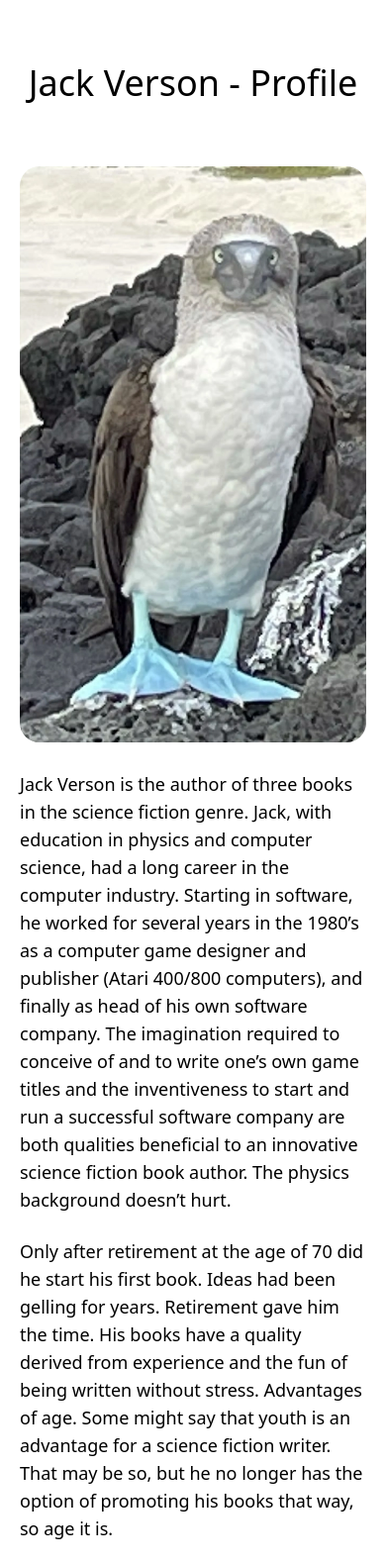
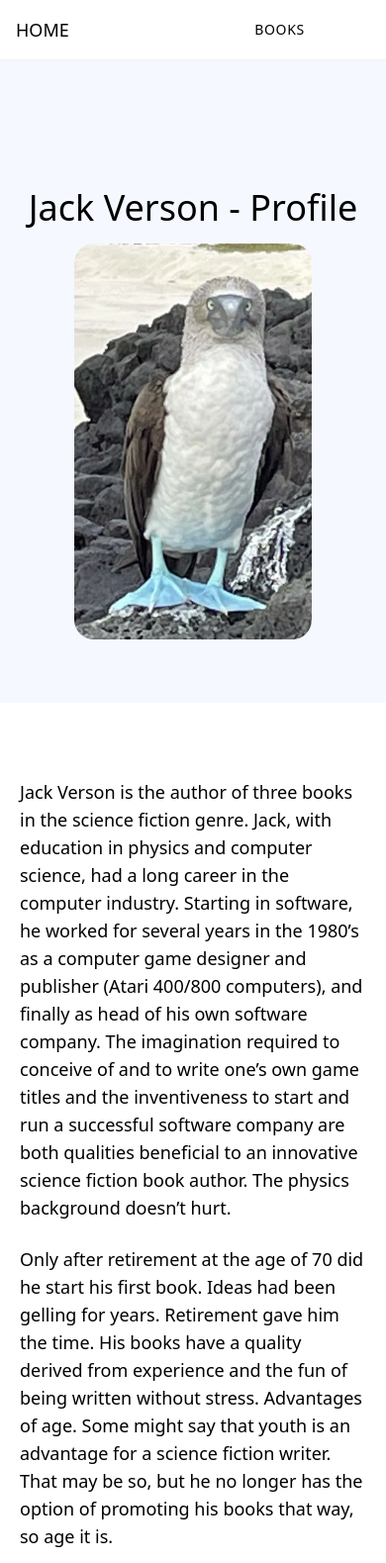
Before and after one commit to jalanverson/authorpage, an Astro site: page / in a window 390 px wide. Shown: the top 1579 px of the page at 99% size. Built offline with nearby package versions, Linux system fonts and the light colour scheme; Astro itself is replaced by a stand-in of ours.

Commit message:
made more homepage updates

```diff
--- /dev/null
+++ b/src/components/TopNavigation.astro
@@ -0,0 +1,33 @@
+---
+
+---
+
+<header class="border-b-2 border-gray-100">
+  <nav class="flex justify-between items-center max-w-7xl mx-auto px-4 py-4">
+    <div class="text-lg uppercase tracking-narrow">
+      <a href="/">
+        Home
+      </a>
+    </div>
+    <div class="flex relative mr-[50px]">
+      <ul class="flex">
+        <li>
+          <a class="text-sm md:text-base mx-4 block uppercase tracking-wider text-black no-underline" href="/">Books</a>
+        </li>
+      </ul>
+      <div class="absolute top-[25px] w-[130px] bg-blue-100 rounded-[10px] left-[16px] hidden hover:flex">
+        <ul class="p-[5px]">
+          <li class="p-[5px]">
+            <a href="/">Prism</a>
+          </li>
+          <li class="p-[5px]">
+            <a href="/">Trek</a>
+          </li>
+          <li class="p-[5px]">
+            <a href="/">The Gudiance</a>
+          </li>
+        </ul>
+      </div>
+    </div>
+  </nav>
+</header>
--- a/src/layouts/Layout.astro
+++ b/src/layouts/Layout.astro
@@ -1,5 +1,6 @@
 ---
 import "../styles/global.css";
+import TopNavigation from "../components/TopNavigation.astro";
 ---
 
 <!doctype html>
@@ -12,6 +13,7 @@ import "../styles/global.css";
 		<title>Astro Basics</title>
 	</head>
 	<body>
+		<TopNavigation />
 		<slot />
 	</body>
 </html>
--- a/src/pages/index.astro
+++ b/src/pages/index.astro
@@ -8,15 +8,18 @@ import jackImage from "../images/jack-verson.webp"
 ---
 
 <Layout>
-	<div class="flex justify-center">
+	<div class="flex bg-[#f5f8ff]">
+		<div class="grid grid-cols-12 gap-4 container mx-auto justify-center my-[64px] items-center px-[20px]">
+			<div class="grid col-start-1 col-span-12 md:col-span-6 justify-center">
 			<h1 class="text-4xl mt-[64px]">Jack Verson - Profile</h1>
 			</div>
-	<div class="grid grid-cols-12 gap-4 container mx-auto justify-center my-[64px] items-start px-[20px]">
-		<div class="flex col-start-1 col-span-12 md:col-span-4 justify-left">
-			<Image src={jackImage} alt="SweetPad rental soultions" class="rounded-[20px]" />
+			<div class="flex justify-center col-start-1 md:col-start-7 col-span-12 md:col-span-6">
+			<Image src={jackImage} alt="Jack Verson" class="rounded-[20px] max-h-[400px] w-auto" />
 			</div>
-		<div class="grid w-full items-start col-start-1 md:col-start-6 col-span-12 md:col-span-7">
-			<p class="text-lg my-[12px]">
+		</div>
+	</div>
+	<div class="flex flex-wrap container mx-auto justify-center my-[64px] items-start px-[20px]">
+		<p class="flex w-full text-lg my-[12px]">
 			Jack Verson is the author of three books in the science fiction genre. Jack, with education in physics and computer science, had a long career in the computer industry. Starting in software, he worked for several years in the 1980’s as a computer game designer and publisher (Atari 400/800 computers), and finally as head of his own software company. The imagination required to conceive of and to write one’s own game titles and the inventiveness to start and run a successful software company are both qualities beneficial to an innovative science fiction book author. The physics background doesn’t hurt.
 		</p>
 		<p class="text-lg my-[12px]">
@@ -32,5 +35,4 @@ import jackImage from "../images/jack-verson.webp"
 			The third, The Guidance, to be published in April, 2025, is a statement about social development on many planets, with pros and cons that could be relevant to life here on Earth. Science fiction can be used to deliver many different messages.
 		</p>
 	</div>
-	</div>
 </Layout>
```
Lines whose indentation alone changed are shown as unchanged.
